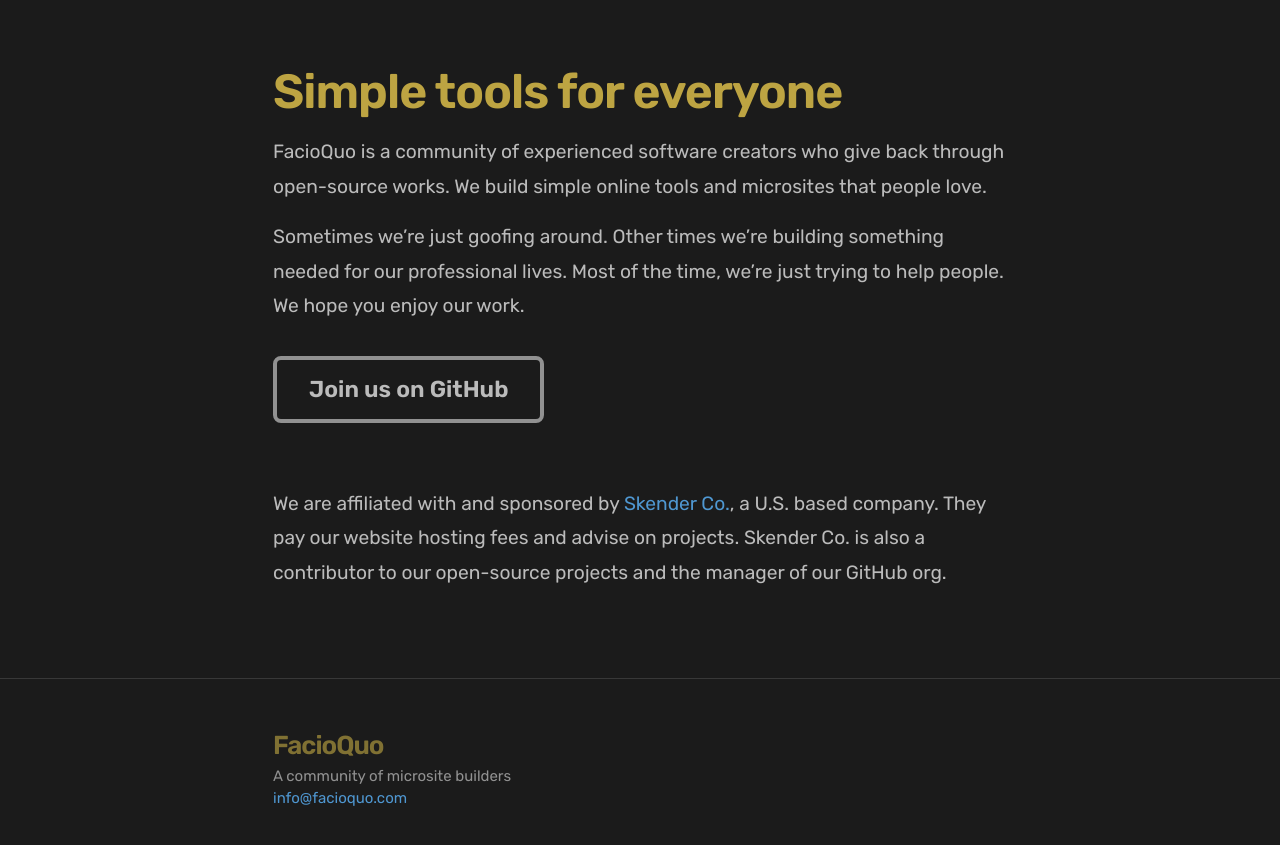
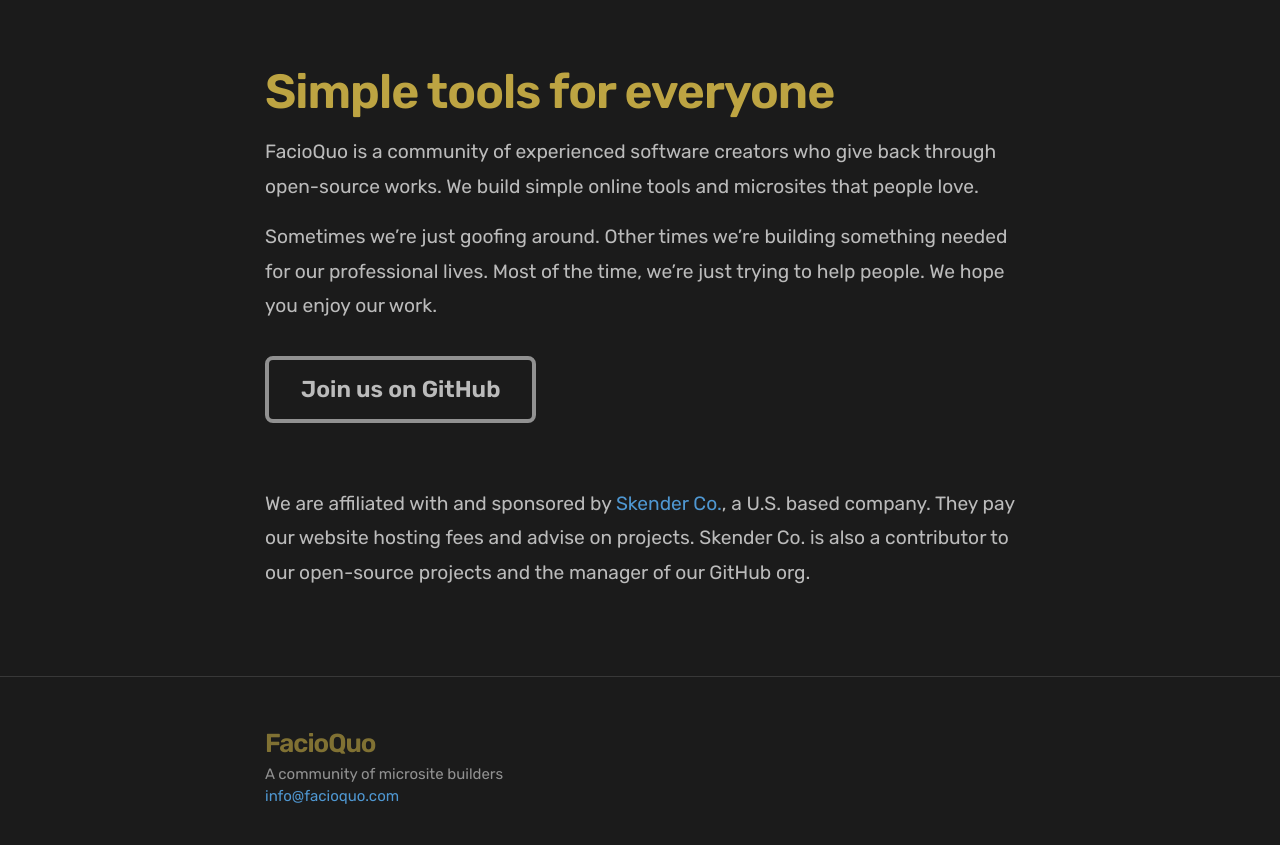
Before and after one commit to facioquo/facioquo.com, a Jekyll site: the page built from about.md, in a window 1280 px wide. Shown: the top 845 px of the page. Built offline with Jekyll 4.4.1, drawn with Linux system fonts in a browser that asks for light colours.

Commit message:
fix: bad SASS calcs (#3)

```diff
--- a/_sass/_base.scss
+++ b/_sass/_base.scss
@@ -20,8 +20,8 @@
 // BASE STYLES
 
 hr {
-  margin-top: $spacing-unit;
-  margin-bottom: $spacing-unit;
+  margin-top: 1rem;
+  margin-bottom: 1rem;
 }
 
 
@@ -35,7 +35,7 @@
 // Lists
 ul,
 ol {
-  margin-left: $spacing-unit;
+  margin-left: 1rem;
 }
 
 li {
@@ -51,7 +51,7 @@
 blockquote {
   color: $brand-color;
   border-left: 4px solid $border-color-01;
-  padding-left: $spacing-unit * .5;
+  padding-left: 1rem;
   @include relative-font-size(1.125);
   font-style: italic;
 
@@ -94,18 +94,12 @@
 
 // Body container
 .body-container {
-  max-width: calc(#{$content-width} - (#{$spacing-unit}));
+  max-width: 750px;
   margin-right: auto;
   margin-left: auto;
-  padding-right: $spacing-unit * .5;
-  padding-left: $spacing-unit * .5;
+  padding-right: 1rem;
+  padding-left: 1rem;
   @extend %clearfix;
-
-  @media screen and (min-width: $on-large) {
-    max-width: calc(#{$content-width} - (#{$spacing-unit} * 2));
-    padding-right: $spacing-unit;
-    padding-left: $spacing-unit;
-  }
 }
 
 
--- a/_sass/_layout.scss
+++ b/_sass/_layout.scss
@@ -2,8 +2,8 @@
 .site-header {
   border-top: 5px solid $border-color-03;
   border-bottom: 1px solid $border-color-01;
-  min-height: $spacing-unit * 1.865;
-  line-height: $base-line-height * $base-font-size * 2.25;
+  min-height: 2rem;
+  line-height: $base-line-height * 16px * 2.25;
 
   // Positioning context for the mobile navigation icon
   position: relative;
@@ -29,7 +29,7 @@
 .site-nav {
   position: absolute;
   top: 9px;
-  right: $spacing-unit * .5;
+  right: 0.5rem;
   background-color: $background-color;
   border: 1px solid $border-color-01;
   border-radius: 5px;
@@ -121,12 +121,11 @@
 // Site footer
 .site-footer {
   border-top: 1px solid $border-color-01;
-  // padding: $spacing-unit 0;
 }
 
 .footer-heading {
   @include relative-font-size(1.125);
-  margin-bottom: $spacing-unit * .5;
+  margin-bottom: 0.5rem;
 }
 
 .contact-list {
@@ -141,30 +140,7 @@
 }
 
 .footer-col {
-  margin-bottom: $spacing-unit * .5;
-}
-
-.footer-col-1,
-.footer-col-2 {
-  width: calc(50% - (#{$spacing-unit} / 2));
-}
-
-.footer-col-3 {
-  width: calc(100% - (#{$spacing-unit} / 2));
-}
-
-@media screen and (min-width: $on-large) {
-  .footer-col-1 {
-    width: calc(35% - (#{$spacing-unit} / 2));
-  }
-
-  .footer-col-2 {
-    width: calc(20% - (#{$spacing-unit} / 2));
-  }
-
-  .footer-col-3 {
-    width: calc(45% - (#{$spacing-unit} / 2));
-  }
+  margin-bottom: 0.5rem;
 }
 
 @media screen and (min-width: $on-medium) {
@@ -173,8 +149,7 @@
   }
 
   .footer-col {
-    width: calc(100% - (#{$spacing-unit} / 2));
-    padding: 0 ($spacing-unit * .5);
+    padding: 0 0.5rem;
 
     &:last-child {
       padding-right: 0;
@@ -201,12 +176,12 @@
   list-style: none;
 
   >li {
-    margin-bottom: $spacing-unit;
+    margin-bottom: 0.5rem;
   }
 }
 
 .post-meta {
-  font-size: $small-font-size;
+  font-size: 0.875rem;
   color: $brand-color;
 }
 
@@ -218,7 +193,7 @@
 
 // Posts
 .post-header {
-  margin-bottom: $spacing-unit;
+  margin-bottom: 0.5rem;
 }
 
 .post-title,
@@ -234,7 +209,7 @@
 }
 
 .post-content {
-  margin-bottom: $spacing-unit;
+  margin-bottom: 0.5rem;
 
   h1,
   h2,
@@ -242,7 +217,7 @@
   h4,
   h5,
   h6 {
-    margin-top: $spacing-unit
+    margin-top: 0.5rem;
   }
 
   h2 {
@@ -277,7 +252,7 @@
 
 // Pagination navbar
 .pagination {
-  margin-bottom: $spacing-unit;
+  margin-bottom: 0.5rem;
 
   li {
 
@@ -290,7 +265,7 @@
 
     div {
       display: block;
-      padding: $spacing-unit * .25;
+      padding: 0.25rem;
       border: 1px solid transparent;
 
       &.pager-edge {
@@ -300,11 +275,3 @@
     }
   }
 }
-
-
-// Grid helper
-@media screen and (min-width: $on-large) {
-  .one-half {
-    width: calc(50% - (#{$spacing-unit} / 2));
-  }
-}
--- a/_sass/_settings.scss
+++ b/_sass/_settings.scss
@@ -2,15 +2,9 @@
 
 // Typography and fonts
 $code-font-family: "Menlo", "Inconsolata", "Consolas", "Roboto Mono", "Ubuntu Mono", "Liberation Mono", "Courier New", monospace;
-$base-font-size: 16px !default;
-$small-font-size: $base-font-size * 0.875 !default;
 $base-line-height: 1.5 !default;
 
 // Layout sizes
-$spacing-unit: calc($base-font-size/2) !default;
-
-$content-width: 750px !default;
-
 $on-palm: 480px !default;
 $on-laptop: 750px !default;
 $on-medium: $on-palm !default;
@@ -19,10 +13,7 @@
 /* Use media queries like this:
 
 @include media-query($on-palm) {
-  .body-container {
-    padding-right: calc($spacing-unit / 2);
-    padding-left: calc($spacing-unit / 2);
-  }
+  [..]
 }
 
 */
```
